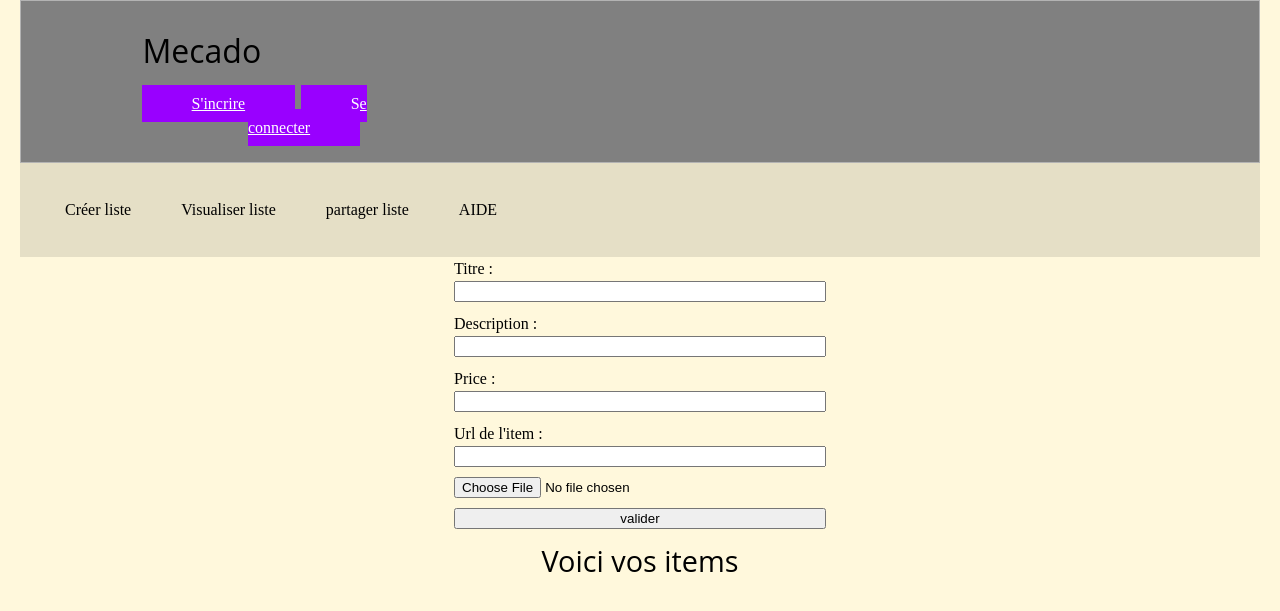
After one commit to Nicolas-jcqm/Atelier, a PHP site: template components/listGuest.twig in a window 1280 px wide. The commit adds this page. Shown: the top 611 px of the page. Run offline with PHP 8.4, Linux system fonts and the light colour scheme; the template is opened without the code that fills it, so the values that code supplies are empty; some libraries are stand-ins or nearby versions.

Commit message:
add twig list for guest

```diff
--- a/app/route.php
+++ b/app/route.php
@@ -30,6 +30,7 @@ $app->get('/homeCo/{id}/item', 'App\Controllers\ItemController:viewItem')->setNa
 $app->post('/homeCo/itemadd', 'App\Controllers\ItemController:addItem')->setName('itemadd')->add($middleware_need_co);
 
 
+
 //ajouter middleware pour verifier si l'utilisateur qui clique est le createur de la liste//soit rajouter la verification dans la function
 $app->get('/liste/{id}/generateSharingToken','App\Controllers\ListeController:generateSharingToken')->setName('token');
 
@@ -44,6 +45,9 @@ $app->get('/liste/{id}/checkAndUpValidityDate','App\Controllers\ListeController:
 
 $app->get('/liste/{id}/ValidateList','App\Controllers\ListeController:ValidateList')->setName('ValidateList');
 
+//Reservation
+$app->post('liste/{id}/book', 'App\Controllers\ItemController:bookItem');
+
 //creation d'une liste
 $app->get('/creatList', 'App\Controllers\ListeController:creatList')->setName('creatList')->add($middleware_need_co);
 $app->post('/creatList', 'App\Controllers\ListeController:validation_creatList');
--- a/app/src/Controllers/ItemController.php
+++ b/app/src/Controllers/ItemController.php
@@ -63,4 +63,9 @@ final class ItemController
 
     }
 
+    /* Reservation d'un item*/
+    public function bookItem(Request $request, Response $response, $args){
+
+    }
+
  }
--- a/components/Item.twig
+++ b/components/Item.twig
@@ -47,6 +47,7 @@
 
     <h2 class="text-center">Voici vos items</h2>
     <div class="container-item">
+
         {% for ipo in item %}
         <div class="item">
             <div class="info-item">
@@ -62,6 +63,7 @@
                 <img class="image-item" src="/img/{{ipo.picture}}">
             </div>
         </div>
+
         {% endfor %}
     </div>
 </body>
--- /dev/null
+++ b/components/listGuest.twig
@@ -0,0 +1,94 @@
+<!doctype html>
+<html lang="en">
+
+<head>
+    <meta charset="UTF-8">
+    <title>Mecado</title>
+    <link href="style/Mecado.css" rel="stylesheet">
+    <link href="style/scss/main.css" rel="stylesheet">
+
+</head>
+
+<body>
+<header>
+    <div class="header">
+        <div>
+            <div><h1>Mecado</h1></div>
+            <div  class="text-right btnLogNav">
+                <a href="/signup" class="btn-link btn-flat text-center">S'incrire</a>
+                <a href="/signin" class="btn-link btn-flat">Se connecter</a>
+            </div>
+        </div>
+
+    </div>
+
+</header>
+<nav>
+    <ul class="navbar bcg">
+        <li><a href="/creatList">Créer liste</a></li>
+        <li><a href="#">Visualiser liste</a></li>
+        <li><a href="#">partager liste</a></li>
+        <li><a href="#">AIDE</a></li>
+    </ul>
+</nav>
+
+<div class="formulaire-item">
+    <form class="form-item"enctype="multipart/form-data" action="{{ url }}" method="post">
+        <p>Titre :</p>
+        <input type="text" name="title" />
+        <p>Description :</p>
+        <input type="text" name="desc" />
+        <p>Price :</p>
+        <input type="text" name="price" />
+        <p>Url de l'item :</p>
+        <input type="text" name="url" />
+        <input type="hidden" name="idform" value="{{ idlist }}" />
+        <input type="file" name="FTU" />
+        <input type="submit" name="valid" value="valider" />
+
+
+    </form>
+</div>
+
+<h2 class="text-center">Voici vos items</h2>
+<div class="container-item">
+
+    {% for ipo in item %}
+        <div class="item">
+            <div class="info-item">
+                <h4>{{ipo.title}}</h4>
+                <h6>Description :</h6>
+                <p>{{ipo.description}}</p>
+                <h6>Prix :</h6>
+                <p>{{ipo.price}} €</p>
+                <h6>Url :</h6>
+                <p>{{ ipo.url }}</p>
+            </div>
+            <div class="info-img">
+                <img class="image-item" src="/img/{{ipo.picture}}">
+            </div>
+        </div>
+        <div>
+            <form action="book" method="post">
+                <ul class="form-style-1">
+                    <li>
+                        <label for="reserverName">Votre Nom</label>
+                        <input class="field-long" type="text" required name="reserverName" id="reserverName">
+                    </li>
+                    <li>
+                        <label for="message">Votre message</label>
+                        <input style="height: 100px;" class="field-long" type="text" required name="message" id="message">
+                    </li>
+                    <li class=" text-center">
+                        <input class="btn-link btn-flat" type="submit" name="envoi" value="Reserver cette item">
+                    </li>
+
+                </ul>
+            </form>
+        </div>
+    {% endfor %}
+</div>
+
+</body>
+
+</html>
```
